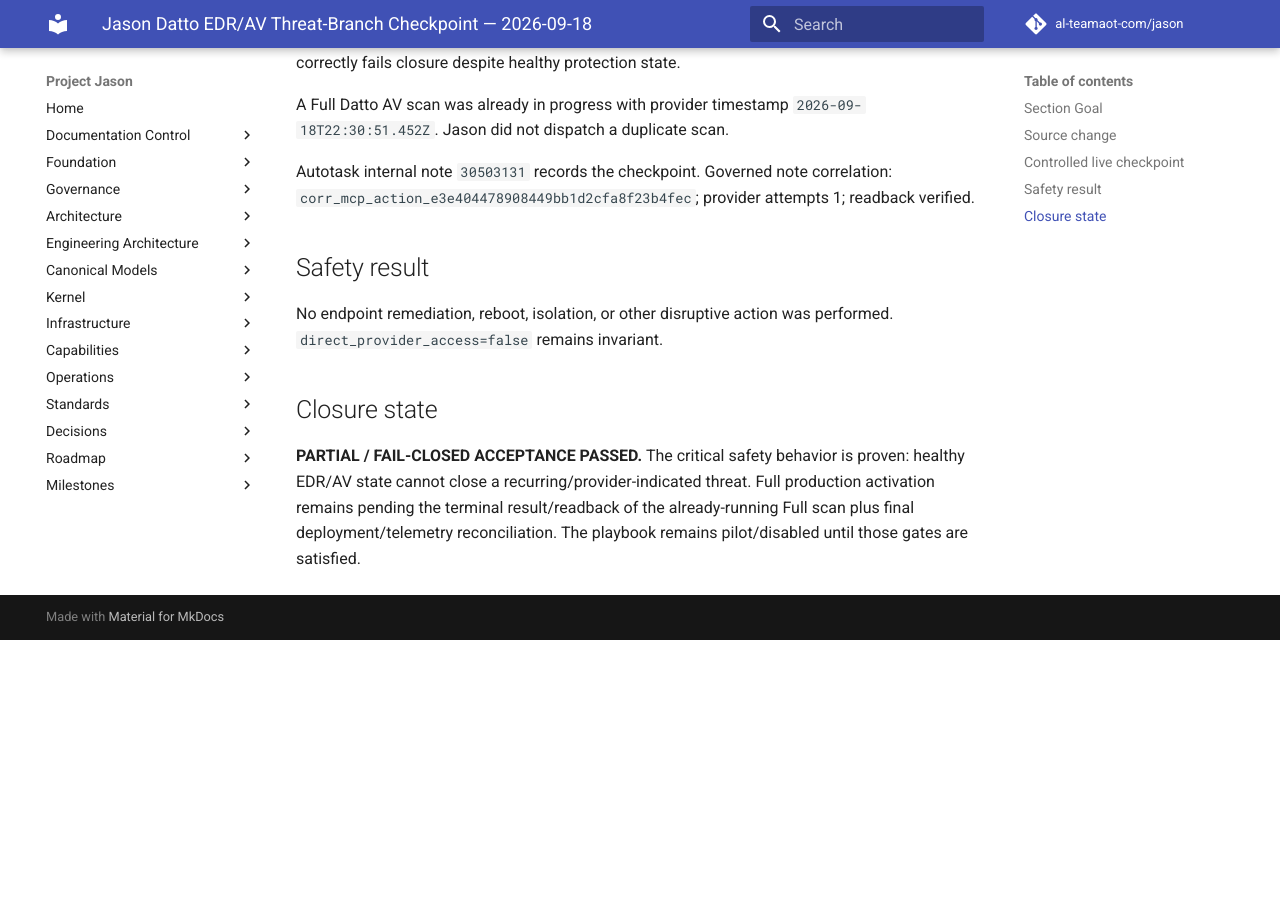
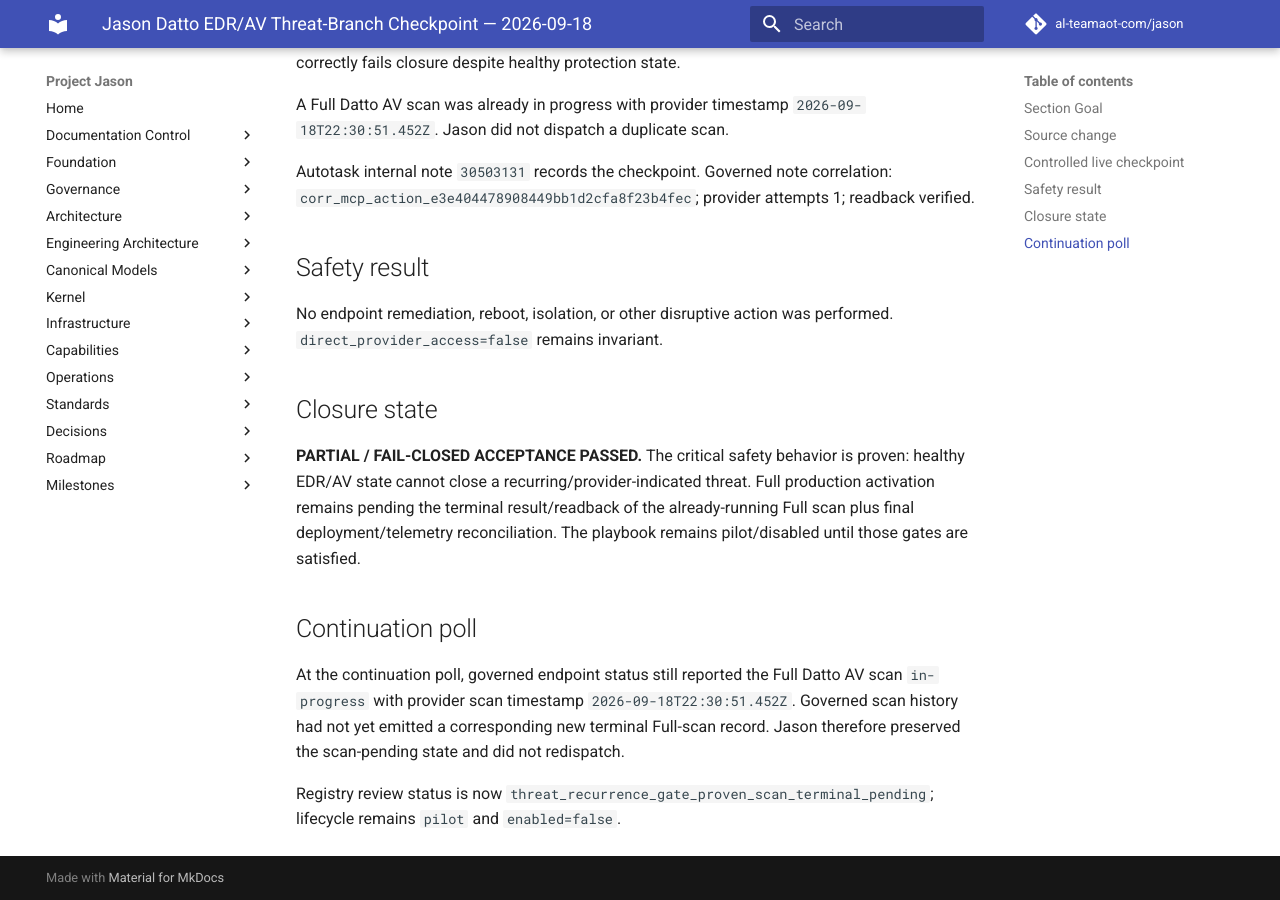
Before and after one commit to al-teamaot-com/jason, an MkDocs documentation site: the page built from docs/sessions/Jason-Datto-EDR-AV-Threat-Branch-Checkpoint-2026-09-18.md, in a window 1280 px wide and 900 px high, scrolled down 1063 px. Built offline with MkDocs 1.6.1 and Material for MkDocs 9.7.7, drawn with Linux system fonts in a browser that asks for light colours; comment, search, counter and statistics services are not loaded; before the commit the page ends 1703 px from its top, so only the background shows below that.

Commit message:
Record EDR AV full scan pending state

```diff
--- a/docs/sessions/Jason-Datto-EDR-AV-Threat-Branch-Checkpoint-2026-09-18.md
+++ b/docs/sessions/Jason-Datto-EDR-AV-Threat-Branch-Checkpoint-2026-09-18.md
@@ -30,3 +30,8 @@
 
 ## Closure state
 **PARTIAL / FAIL-CLOSED ACCEPTANCE PASSED.** The critical safety behavior is proven: healthy EDR/AV state cannot close a recurring/provider-indicated threat. Full production activation remains pending the terminal result/readback of the already-running Full scan plus final deployment/telemetry reconciliation. The playbook remains pilot/disabled until those gates are satisfied.
+
+## Continuation poll
+At the continuation poll, governed endpoint status still reported the Full Datto AV scan `in-progress` with provider scan timestamp `2026-09-18T22:30:51.452Z`. Governed scan history had not yet emitted a corresponding new terminal Full-scan record. Jason therefore preserved the scan-pending state and did not redispatch.
+
+Registry review status is now `threat_recurrence_gate_proven_scan_terminal_pending`; lifecycle remains `pilot` and `enabled=false`.
```
Also changed, not shown: 1 other file.
